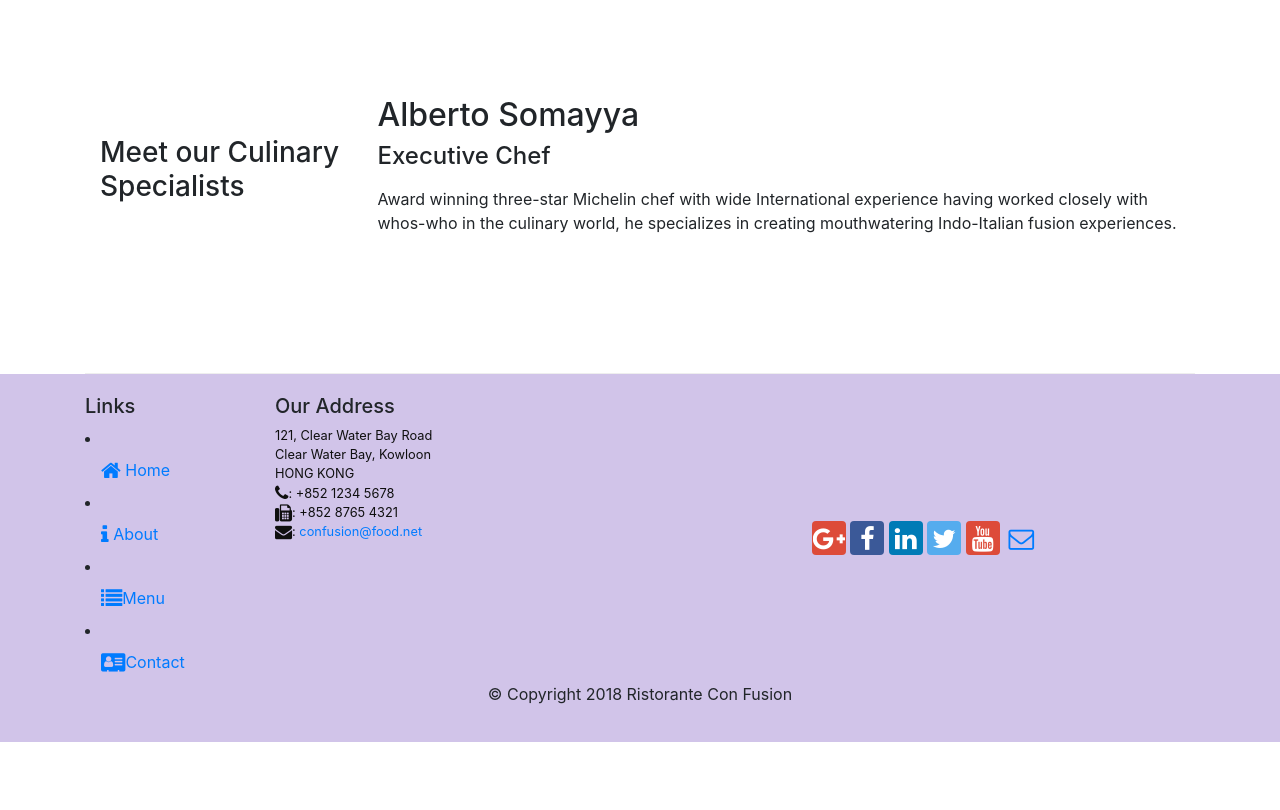
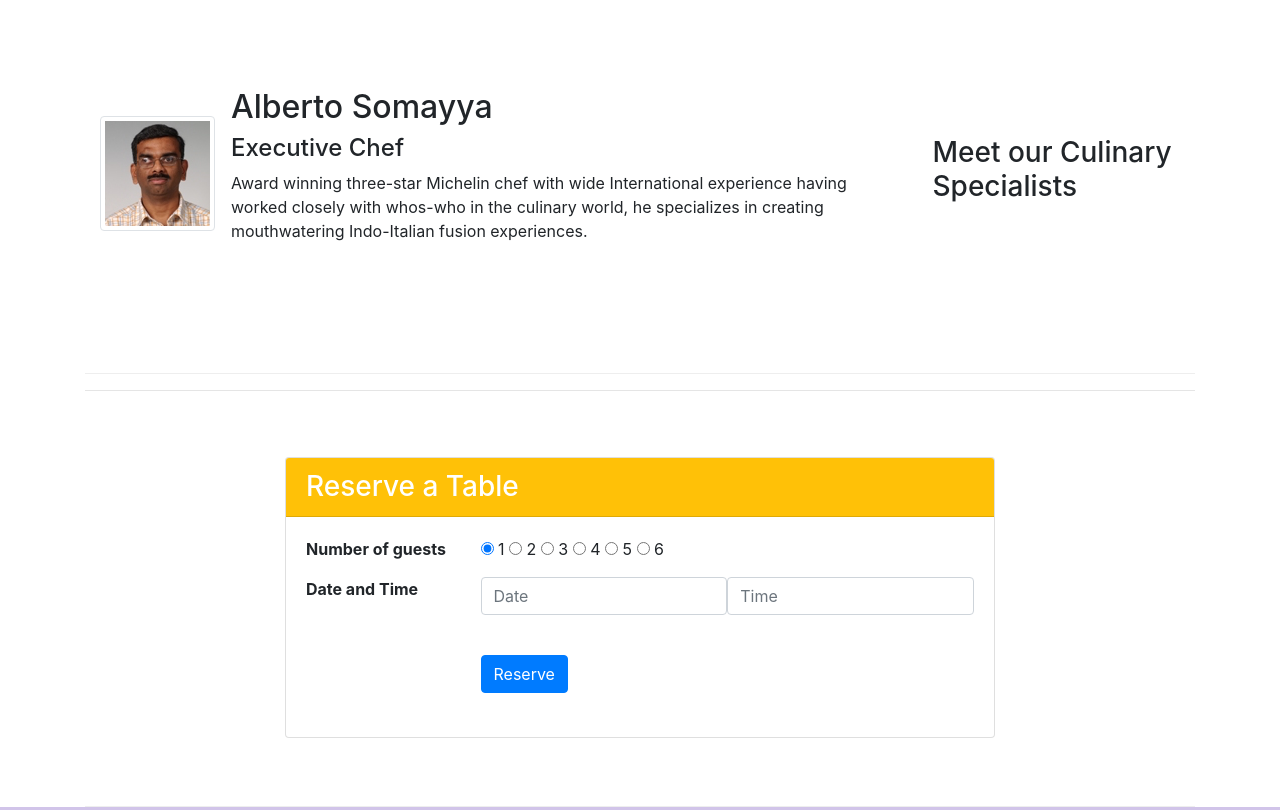
Before and after one commit to andrey-krendzel/Bootstrap4, a website: page index.html in a window 1280 px wide. Shown: the part 1160-1970 px from the top of the page. Before the commit the page ends 1902 px from the top, so only its background shows below. Drawn offline with nearby package versions, Linux system fonts and the light colour scheme; files that its build step writes are made by us from their sources.

Commit message:
Images and media

```diff
--- a/index.html
+++ b/index.html
@@ -23,7 +23,7 @@
                <button class="navbar-toggler" type="button" data-toggle="collapse" data-target="#Navbar">
                 <span class="navbar-toggler-icon"></span>
             </button>
-           <a class="navbar-brand" href="index.html">Ristorante Con Fusion</a>
+            <a class="navbar-brand mr-auto" href="#"><img src="img/logo.png" height="30" width="41"></a>
            <div class="collapse navbar-collapse" id="Navbar">
                 <ul class="navbar-nav mr-auto">
                     <li class="nav-item active"><a class="nav-link" href="index.html"><span class="fa fa-home fa-lg"></span> Home</a></li>
@@ -41,19 +41,33 @@
                     <h1>Ristorante con Fusion</h1>
                     <p>We take inspiration from the World's best cuisines, and create a unique fusion experience. Our lipsmacking creations will tickle your culinary senses!</p>
                 </div>
+                <div class="col-12 col-sm align-self-center">
+                    <img src="img/logo.png" class="img-fluid">
+                </div>
+            </div>
 
-            </div>
         </div>
-    </header>
+
+        </header>
 
     <div class="container">
         <div class="row row-content align-items-center">
+
+            <div class="col col-sm col-md">
+                <div class="media">
+                    <img class="d-flex mr-3 img-thumbnail align-self-center"
+                            src="img/uthappizza.png" alt="Uthappizza">
+                    <div class="media-body">
+                        <h2 class="mt-0">Uthappizza</h2>
+                        <p class="d-none d-sm-block">A unique combination of Indian Uthappam (pancake) and
+                            Italian pizza, topped with Cerignola olives, ripe vine
+                            cherry tomatoes, Vidalia onion, Guntur chillies and
+                            Buffalo Paneer.</p>
+                    </div>
+                </div>
+            </div>
             <div class="col-12 col-sm-4 col-md-3">
                 <h3>Our Lipsmacking Culinary Creations</h3>
-            </div>
-            <div class="col col-sm col-md">
-                <h2>Uthappizza</h2>
-                <p class="d-none d-sm-block">A unique combination of Indian Uthappam (pancake) and Italian pizza, topped with Cerignola olives, ripe vine cherry tomatoes, Vidalia onion, Guntur chillies and Buffalo Paneer.</p>
             </div>
         </div>
 
@@ -69,16 +83,85 @@
         </div>
 
         <div class="row row-content align-items-center">
+            <div class="col col-sm col-md">
+                <div class="media">
+                    <img class="d-flex mr-3 img-thumbnail align-self-center"
+                            src="img/alberto.png" alt="Alberto Somayya">
+                    <div class="media-body">
+                        <h2 class="mt-0">Alberto Somayya</h2>
+                        <h4>Executive Chef</h4>
+                        <p class="d-none d-sm-block">Award winning three-star Michelin chef with wide
+                            International experience having worked closely with
+                            whos-who in the culinary world, he specializes in
+                            creating mouthwatering Indo-Italian fusion experiences.
+                            </p>
+                    </div>
+                </div>
+            </div>
+
             <div class="col-12 col-sm-4 col-md-3">
                 <h3>Meet our Culinary Specialists</h3>
             </div>
-            <div class="col col-sm col-md">
-                <h2>Alberto Somayya</h2>
-                <h4>Executive Chef</h4>
-                <p class="d-none d-sm-block"></p>Award winning three-star Michelin chef with wide International experience having worked closely with whos-who in the culinary world, he specializes in creating mouthwatering Indo-Italian fusion experiences. </p>
-            </div>
+
         </div>
+        <hr>
+
+        <div class="row row-content">
+
+             <div class="col-12 col-md-8 col-sm-8 col-lg-8 col-xl-8 align-items-center mx-auto">
+
+                <form>
+                    <div class="card">
+                        <h3 class="card-header bg-warning text-white">Reserve a Table</h3>
+                    <div class="card-body">
+                        <dl class="row">
+
+                            <dt class="col-3">Number of guests</dt>
+                            <dd class="col-9">
+                                <input type="radio" id="1" name="numberOfGuests" value="1"
+                                checked>
+                                <label for="1">1</label>
+                                <input type="radio" id="2" name="numberOfGuests" value="2"
+                                >
+                                <label for="2">2</label>
+                                <input type="radio" id="3" name="numberOfGuests" value="3"
+                                >
+                                <label for="3">3</label>
+                                <input type="radio" id="4" name="numberOfGuests" value="4"
+                                >
+                                <label for="4">4</label>
+                                <input type="radio" id="5" name="numberOfGuests" value="5"
+                                >
+                                <label for="5">5</label>
+                                <input type="radio" id="6" name="numberOfGuests" value="6"
+                                >
+                                <label for="6">6</label>
+                            </dd>
+                            <dt class="col-3">Date and Time</dt>
+                            <dd class="col-9">
+                            <input type="text" style="float:left;" class="form-control col-md-6" id="date" name="date" placeholder="Date" />
+                            <input type="text" atyle="float:right;" class="form-control col-md-6" id="time" name="time" placeholder="Time" />
+                            </dd>
+                            <dt class="col-3">&nbsp;</dt>
+                            <dd class="col-9">&nbsp;</dd>
+                            <dt class="col-3"></dt>
+                            <dd class="col-9"><button type="submit" class="btn btn-primary">Reserve</button></dd>
+                        </dl>
+                    </div>
+                    </div>
+                </form>
+
+
+
+
+
+             </div>
+
+        </div>
+
     </div>
+
+
 
     <footer class="footer">
         <div class="container">
```
Also changed, not shown: img/alberto.png (added), img/buffet.png (added), img/logo.png (added), img/uthappizza.png (added), 1 other file.
